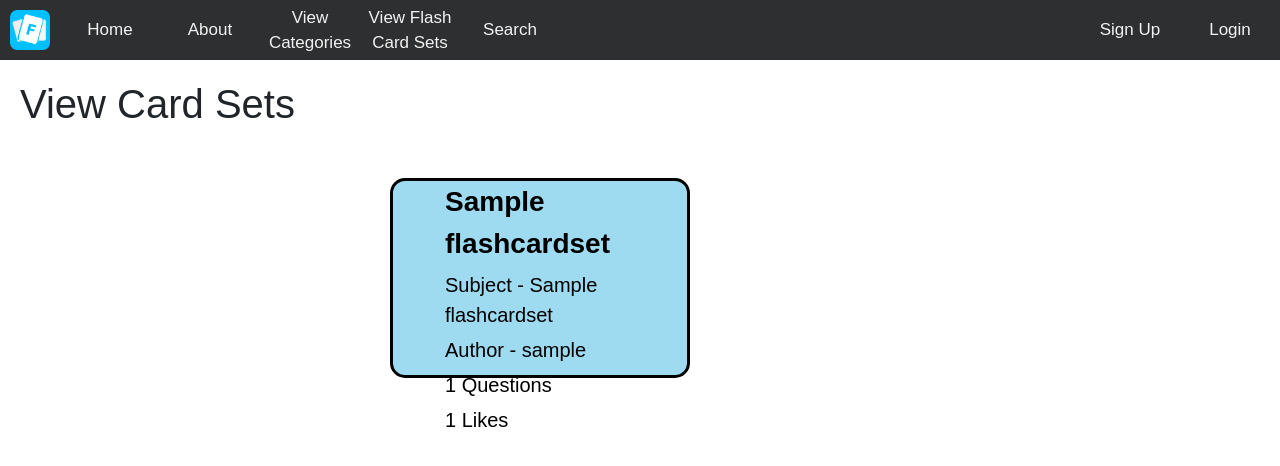
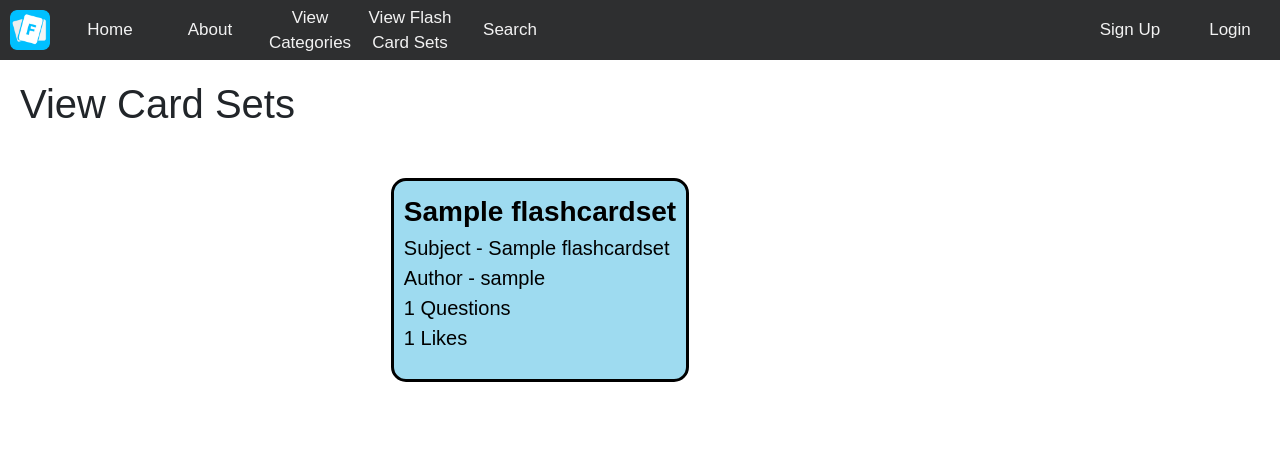
Before and after one commit to ehibb/wad_8D_group_project, a Django app: page /card/view_cardsets/ in a window 1280 px wide. Shown: the top 466 px of the page. Run offline with Django 3.2, Linux system fonts and the light colour scheme; tables that the repository leaves empty hold one stand-in row (values such as "Sample post"); some libraries are stand-ins or nearby versions.

Commit message:
Minor CSS Fixes

```diff
--- a/static/css/cardset.css
+++ b/static/css/cardset.css
@@ -136,6 +136,7 @@
     grid-template-columns: auto auto auto auto auto;
     justify-content: center;
     align-items: center;
+    background-color: red;
 }
 
 
--- a/static/css/view_cardsets.css
+++ b/static/css/view_cardsets.css
@@ -9,15 +9,13 @@
 
 .cardset {
     background-color: rgb(158, 219, 240);
-    width: 300px;
-    height: 200px;
     border-radius: 15px;
     display: grid;
     align-items: center;
     border: 3px solid black;
     font-family: Arial, Helvetica, sans-serif;
     font-size: 20px;
-    padding: 0px 20px 20px 20px;
+    padding: 10px
 }
 
 .cardsetname {
@@ -27,10 +25,10 @@
 
 .cardset ul {
     list-style-type: none;
+    padding: 0;
 }
 
 .cardset ul li {
-    margin-bottom: 5px;
 }
 
 a {
```
Also changed, not shown: templates/card/card_set.html (+5 -3 lines), templates/card/my_cards.html (+8 -1 lines).
